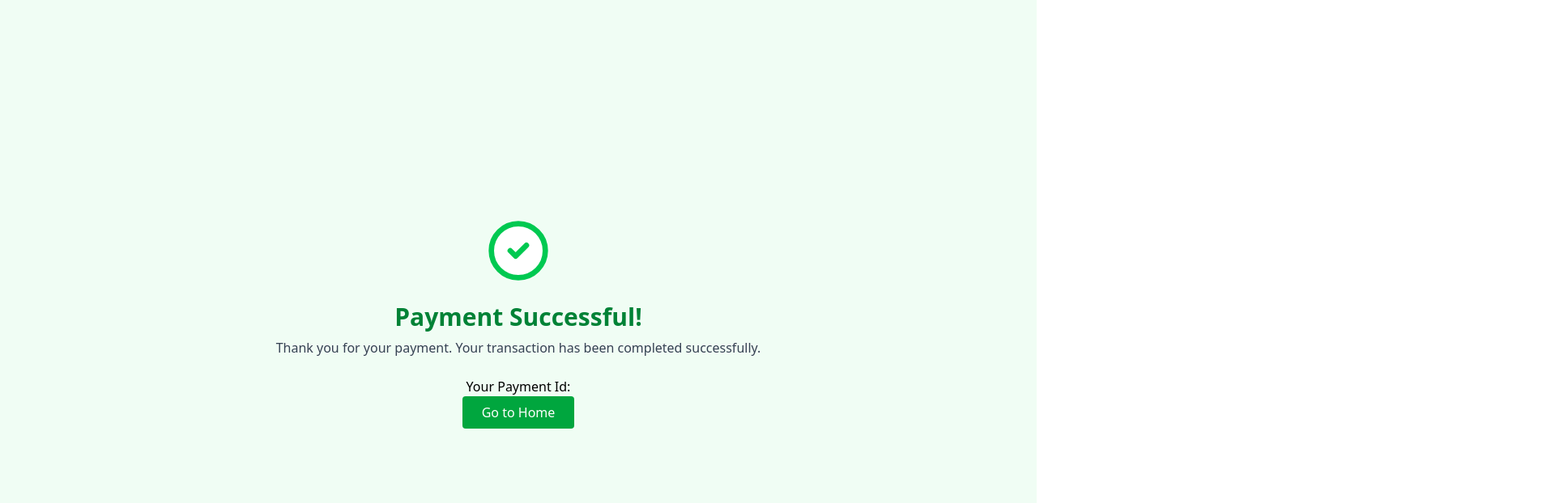
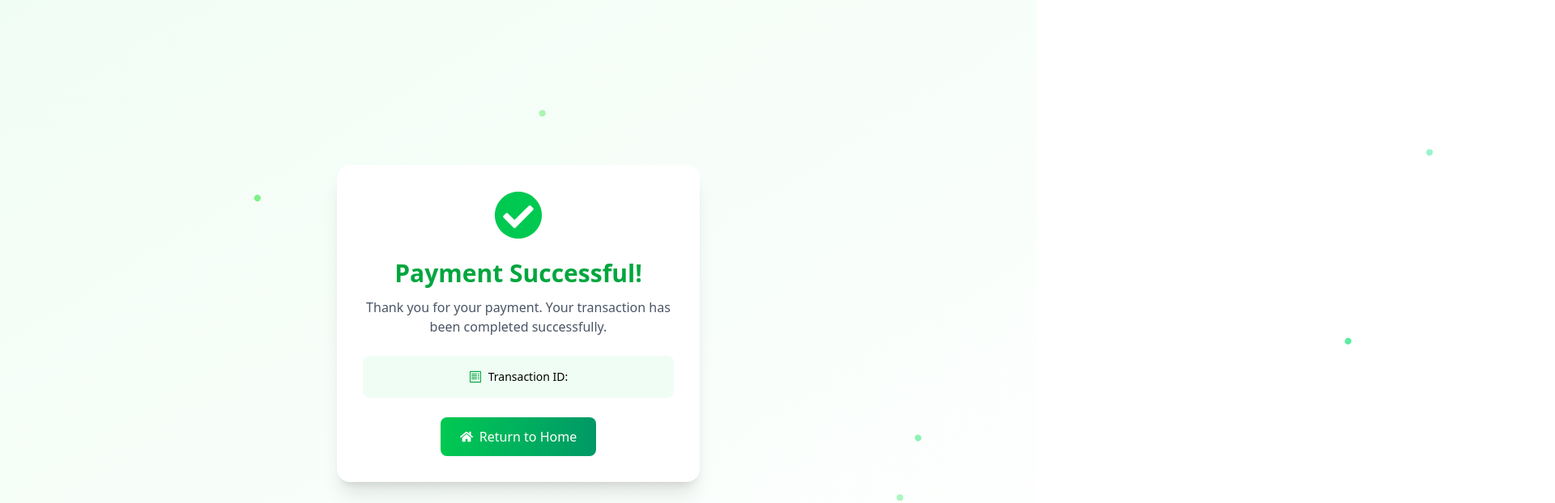
Before and after one commit to souvikssamanta/Riderr, a React (Vite) app in the folder Frontend/: page /success in a window 1280 px wide. Shown: the top 622 px of the page at 81% size, 1920 px wide, since content can reach past the window. Built offline with nearby package versions, Linux system fonts and the light colour scheme; no server answers.

Commit message:
Update success.jsx

```diff
--- a/Frontend/src/pages/success.jsx
+++ b/Frontend/src/pages/success.jsx
@@ -1,29 +1,128 @@
-import React from 'react'
-import {Link} from 'react-router-dom'
-import { useLocation } from 'react-router-dom'
-const success = () => {
-  const query=new URLSearchParams(useLocation().search);
-const paymentId=query.get("reference");
-  return (
-    <div>
-      <div className="flex flex-col items-center justify-center min-h-screen bg-green-50">
-        <svg className="w-20 h-20 text-green-500 mb-6" fill="none" stroke="currentColor" strokeWidth="2" viewBox="0 0 24 24">
-          <circle cx="12" cy="12" r="10" stroke="currentColor" strokeWidth="2" fill="white"/>
-          <path strokeLinecap="round" strokeLinejoin="round" strokeWidth="2" d="M9 12l2 2l4-4" />
-        </svg>
-        <h1 className="text-3xl font-bold text-green-700 mb-2">Payment Successful!</h1>
-        <p className="text-gray-700 text-center mb-6">Thank you for your payment. Your transaction has been completed successfully.</p>
-        <p className="text-semibold">
-          Your Payment Id: <span className='text-blue-500 font-bold'>{paymentId}</span>
-        </p>
-        <Link to="/" className="px-6 py-2 bg-green-600 text-white rounded hover:bg-green-700 transition">
-          Go to Home
-        </Link>
-      </div>
 
 
-    </div>
-  )
-}
+import React from "react";
+import { Link, useLocation } from "react-router-dom";
+import { motion } from "framer-motion";
+import { FaCheckCircle, FaHome } from "react-icons/fa";
+import { BsReceipt } from "react-icons/bs";
 
-export default success
+const Success = () => {
+  const query = new URLSearchParams(useLocation().search);
+  const paymentId = query.get("reference");
+
+  // Animation variants
+  const container = {
+    hidden: { opacity: 0 },
+    visible: {
+      opacity: 1,
+      transition: {
+        staggerChildren: 0.2,
+      },
+    },
+  };
+
+  const item = {
+    hidden: { y: 20, opacity: 0 },
+    visible: {
+      y: 0,
+      opacity: 1,
+      transition: {
+        type: "spring",
+        damping: 10,
+        stiffness: 100,
+      },
+    },
+  };
+
+  return (
+    <motion.div
+      initial="hidden"
+      animate="visible"
+      variants={container}
+      className="min-h-screen bg-gradient-to-br from-green-50 to-white flex items-center justify-center p-4"
+    >
+      <motion.div
+        variants={item}
+        className="max-w-md w-full bg-white rounded-2xl shadow-xl p-8 text-center"
+      >
+        {/* Animated Checkmark */}
+        <motion.div
+          initial={{ scale: 0 }}
+          animate={{ scale: 1 }}
+          transition={{ type: "spring", stiffness: 200, damping: 15 }}
+          className="flex justify-center mb-6"
+        >
+          <FaCheckCircle className="text-green-500 text-6xl" />
+        </motion.div>
+
+        <motion.h1
+          variants={item}
+          className="text-3xl font-bold text-green-600 mb-3"
+        >
+          Payment Successful!
+        </motion.h1>
+
+        <motion.p variants={item} className="text-gray-600 mb-6">
+          Thank you for your payment. Your transaction has been completed
+          successfully.
+        </motion.p>
+
+        <motion.div
+          variants={item}
+          className="bg-green-50 rounded-lg p-4 mb-6 flex items-center justify-center gap-2"
+        >
+          <BsReceipt className="text-green-600" />
+          <p className="text-sm font-medium">
+            Transaction ID:{" "}
+            <span className="text-blue-600 font-bold">{paymentId}</span>
+          </p>
+        </motion.div>
+
+        <motion.div variants={item}>
+          <Link
+            to="/"
+            className="inline-flex items-center gap-2 px-6 py-3 bg-gradient-to-r from-green-500 to-emerald-600 text-white rounded-lg hover:shadow-md transition-all duration-300"
+          >
+            <FaHome /> Return to Home
+          </Link>
+        </motion.div>
+
+        {/* Confetti animation */}
+        <motion.div
+          className="absolute inset-0 pointer-events-none"
+          initial={{ opacity: 0 }}
+          animate={{ opacity: 1 }}
+        >
+          {[...Array(20)].map((_, i) => (
+            <motion.div
+              key={i}
+              className="absolute w-2 h-2 bg-green-400 rounded-full"
+              initial={{
+                x: Math.random() * window.innerWidth,
+                y: -50,
+                opacity: 0,
+              }}
+              animate={{
+                y: window.innerHeight,
+                opacity: [0, 1, 0],
+                rotate: 360,
+              }}
+              transition={{
+                duration: 2 + Math.random() * 3,
+                repeat: Infinity,
+                repeatDelay: Math.random() * 5,
+                ease: "linear",
+              }}
+              style={{
+                left: `${Math.random() * 100}%`,
+                backgroundColor: `hsl(${Math.random() * 60 + 100}, 80%, 60%)`,
+              }}
+            />
+          ))}
+        </motion.div>
+      </motion.div>
+    </motion.div>
+  );
+};
+
+export default Success;
```
